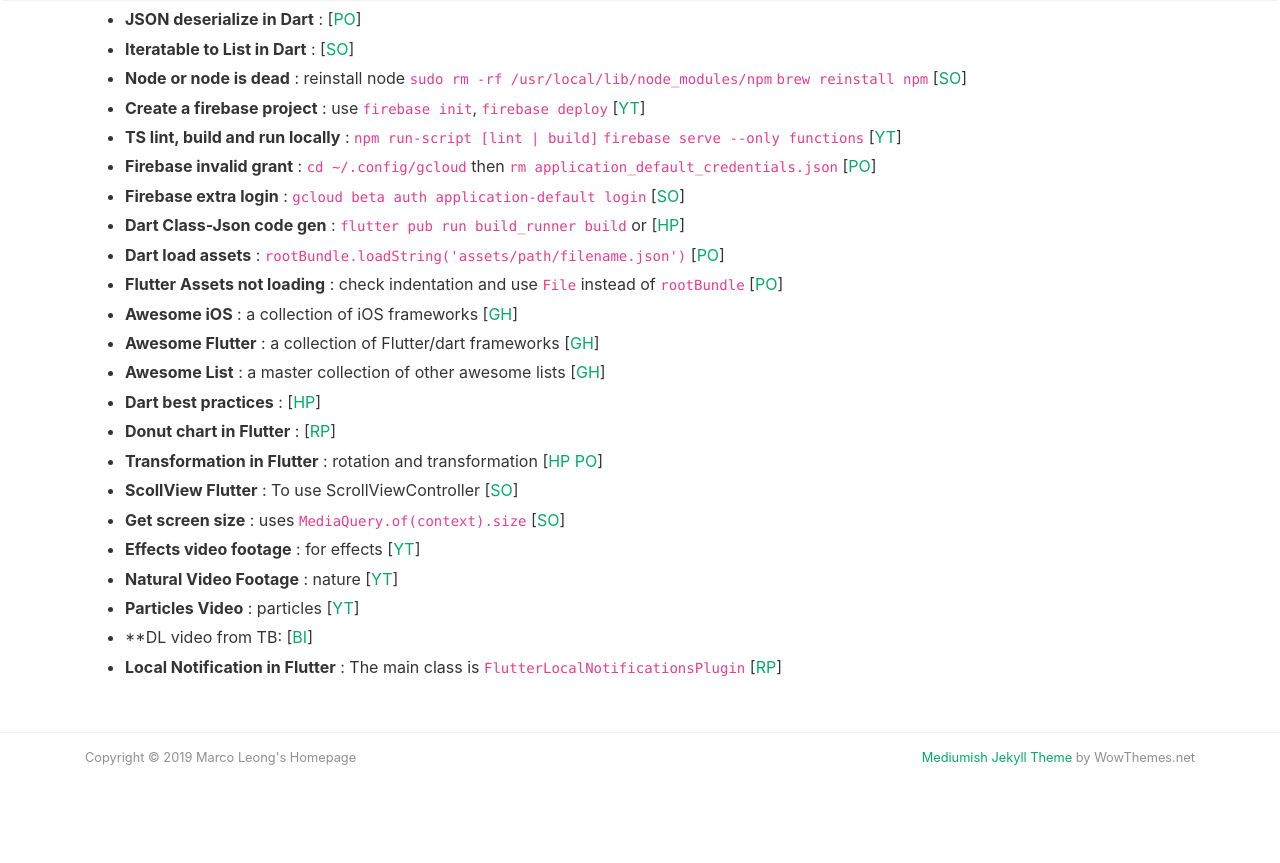
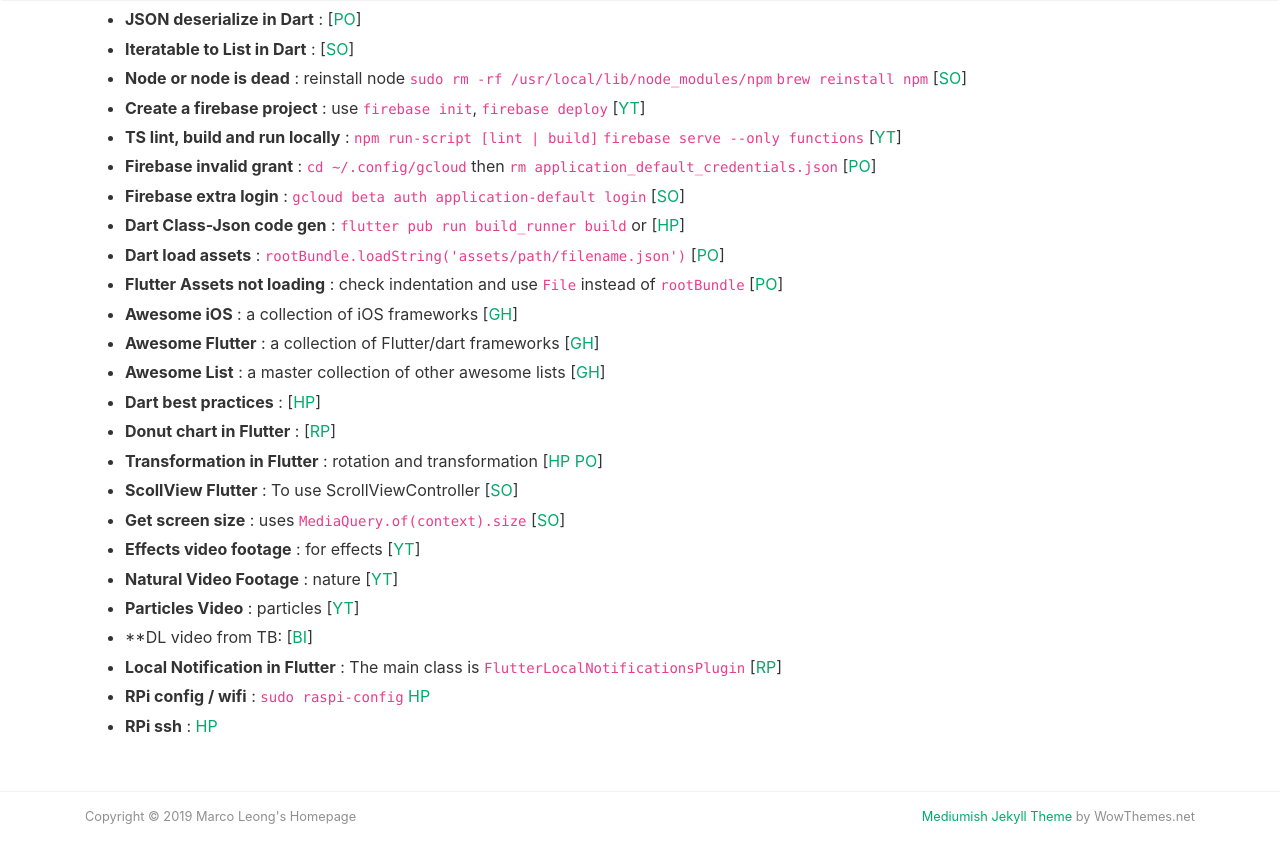
Before and after one commit to MarcoLeongDev/MarcoLeongDev.github.io, a Jekyll site: the page built from journey.md, in a window 1280 px wide and 900 px high, scrolled down 2272 px. Shown: the top 863 px of the window. Built offline with Jekyll 4.4.1, drawn with Linux system fonts in a browser that asks for light colours; nearby versions of some CDN libraries; our own code applies the rules of GitHub Pages for plain Markdown files; before the commit the page ends 3113 px from its top, so only the background shows below that.

Commit message:
Update journey.md

```diff
--- a/journey.md
+++ b/journey.md
@@ -73,6 +73,8 @@
 - **Particles Video** : particles [[YT](https://www.youtube.com/watch?v=9d37LaV-3Lg&list=PLHt2rcqcMxTTSSFZSb0Uv2SU3Mdrc9RqD)]
 - **DL video from TB: [[BI](https://www.bilibili.com/video/av46267753/)]
 - **Local Notification in Flutter** : The main class is `FlutterLocalNotificationsPlugin` [[RP](https://pub.dev/packages/flutter_local_notifications#-readme-tab-)]
+- **RPi config / wifi** : `sudo raspi-config` [HP](https://www.raspberrypi.org/documentation/configuration/wireless/wireless-cli.md)
+- **RPi ssh** : [HP](https://www.raspberrypistarterkits.com/how-to/enable-ssh-raspberry-pi/)
 
 
 
```
